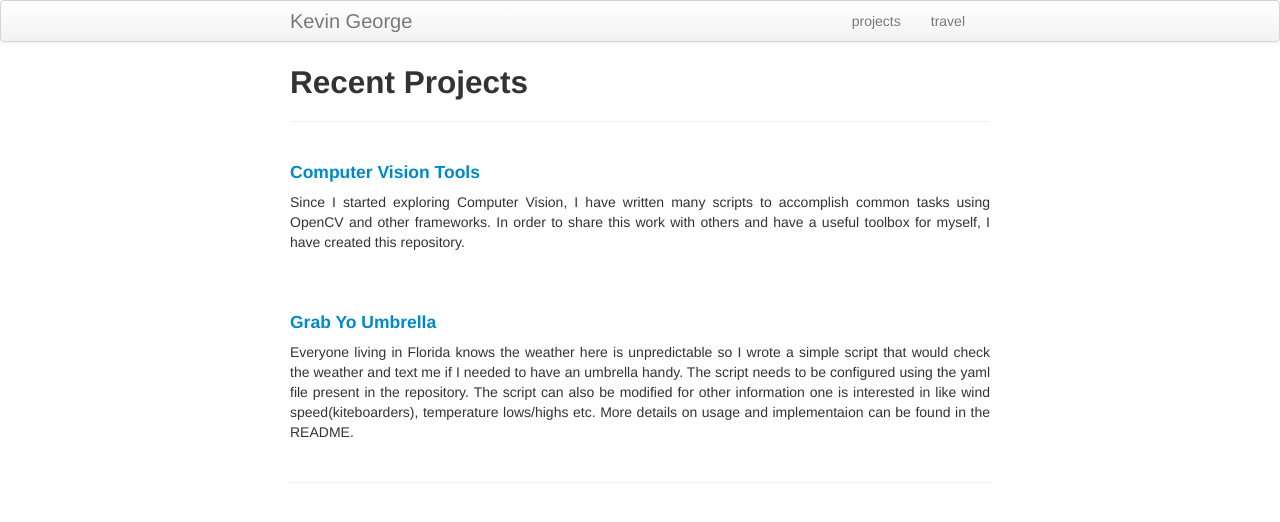
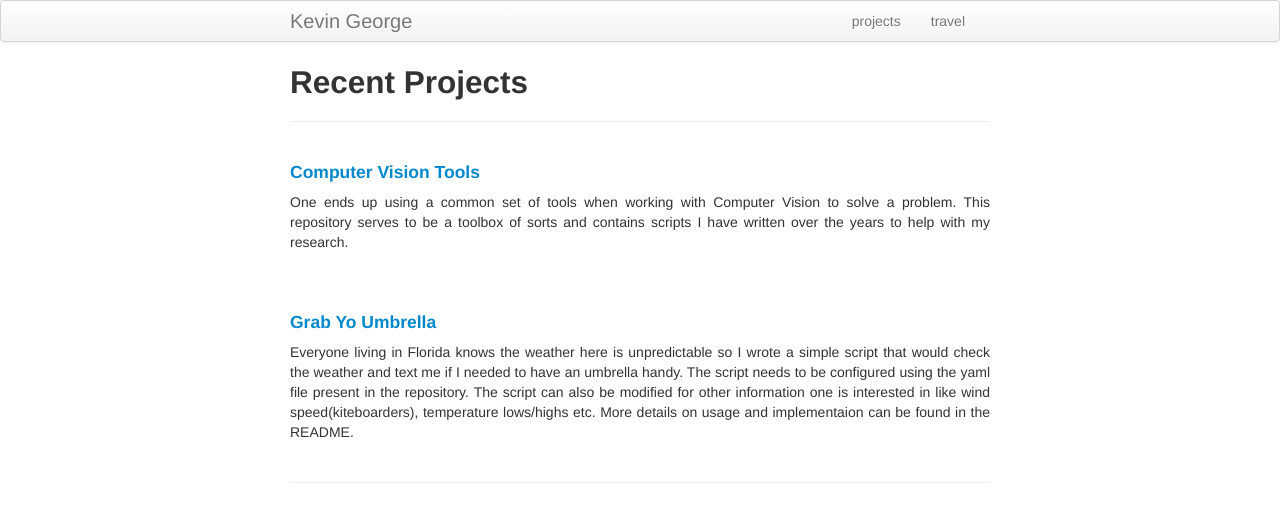
Before and after one commit to kevin-george/kevin-george.github.io, a Jekyll site: the page built from pages/recent.md, in a window 1280 px wide. Shown: the top 522 px of the page. Built offline with Jekyll 4.4.1, drawn with Linux system fonts in a browser that asks for light colours.

Commit message:
Changing the blog post

```diff
--- a/pages/recent.md
+++ b/pages/recent.md
@@ -5,7 +5,7 @@ description: Kevin's Recent Projects
 ---
 
 #### [Computer Vision Tools](https://github.com/kevin-george/cv_tools)
-Since I started exploring Computer Vision, I have written many scripts to accomplish common tasks using OpenCV and other frameworks. In order to share this work with others and have a useful toolbox for myself, I have created this repository.
+One ends up using a common set of tools when working with Computer Vision to solve a problem. This repository serves to be a toolbox of sorts and contains scripts I have written over the years to help with my research.
 
 <br/> <br/>
 
```
